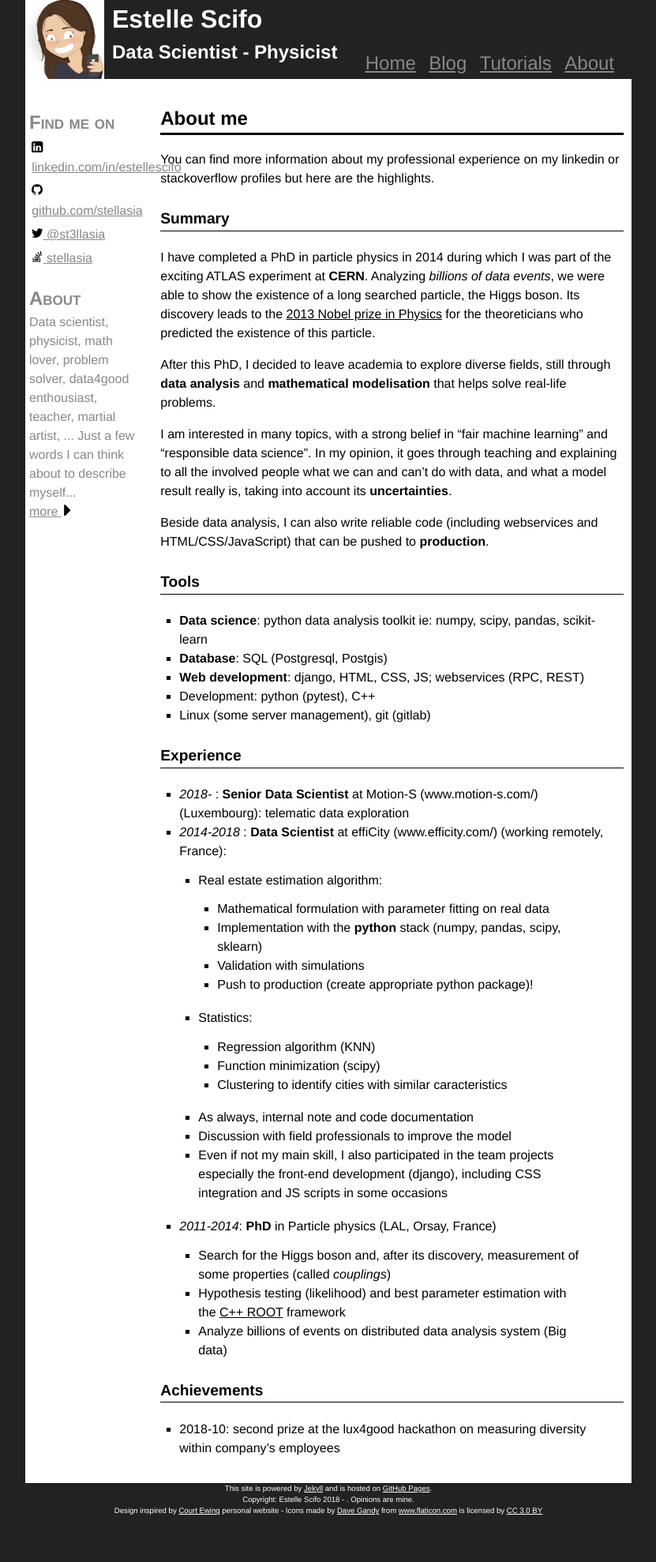
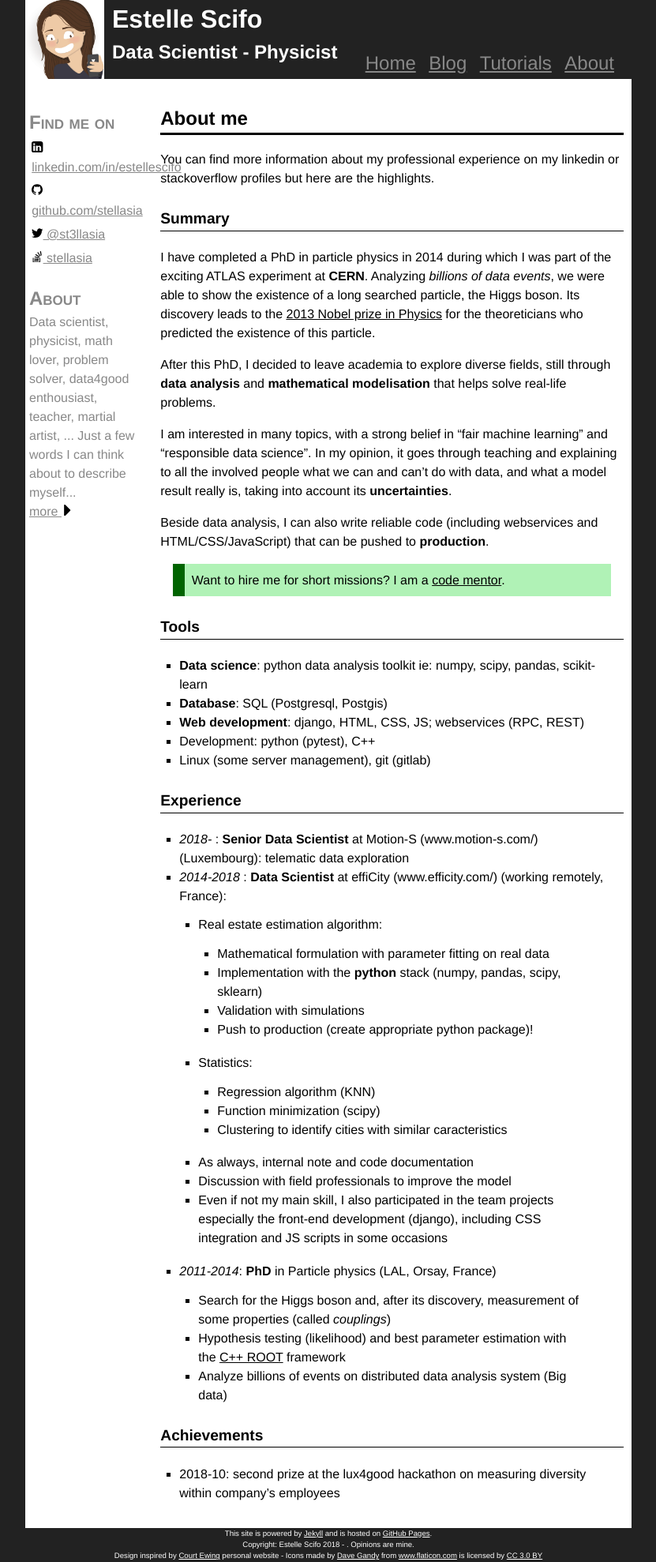
Before and after one commit to stellasia/stellasia.github.io, a Jekyll site: the page built from about.md, in a window 1280 px wide. Shown: the whole page at 79% size, without its empty margins (224-1055 px from the left). Built offline with Jekyll 4.4.1, drawn with Linux system fonts in a browser that asks for light colours; before the commit the page ends 1921 px from its top, so only the background shows below that.

Commit message:
Link to code mentor

```diff
--- a/_sass/_defaults.scss
+++ b/_sass/_defaults.scss
@@ -27,6 +27,19 @@
 
 p.clear {
     clear: both;
+}
+
+.info {
+    border-left: 15px solid darkgreen;
+    background: #B0F2B6;
+    padding: 1ex;
+    margin: 1em;
+}
+.warning {
+    border-left: 15px solid red;
+    background: #FFDAF9;
+    padding: 1ex;
+    margin: 1em;
 }
 
 .page {
--- a/about.md
+++ b/about.md
@@ -16,6 +16,11 @@
 I am interested in many topics, with a strong belief in "fair machine learning" and "responsible data science". In my opinion, it goes through teaching and explaining to all the involved people what we can and can't do with data, and what a model result really is, taking into account its **uncertainties**.
 
 Beside data analysis, I can also write reliable code (including webservices and HTML/CSS/JavaScript) that can be pushed to **production**.
+
+
+<div class="info">
+Want to hire me for short missions? I am a <a href="https://www.codementor.io/estellescifo">code mentor</a>.
+</div>
 
 
 # Tools
```
